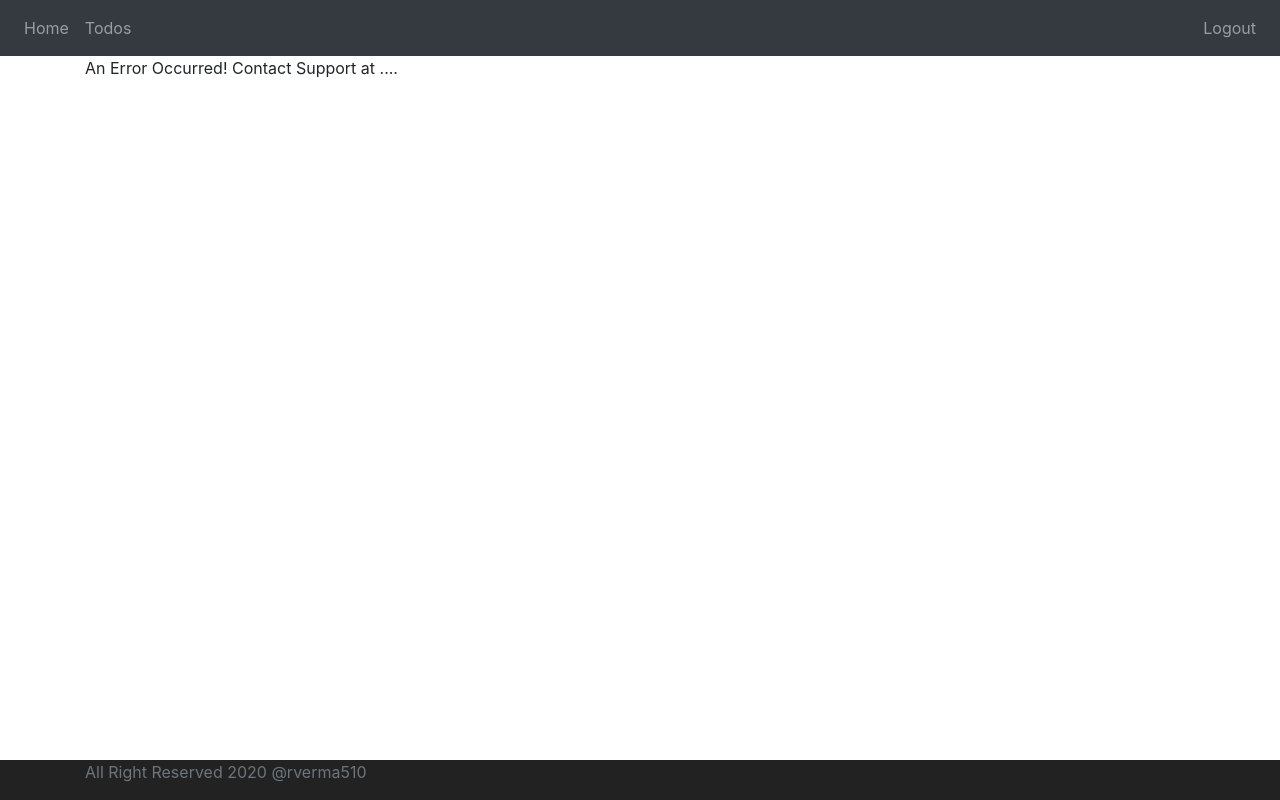
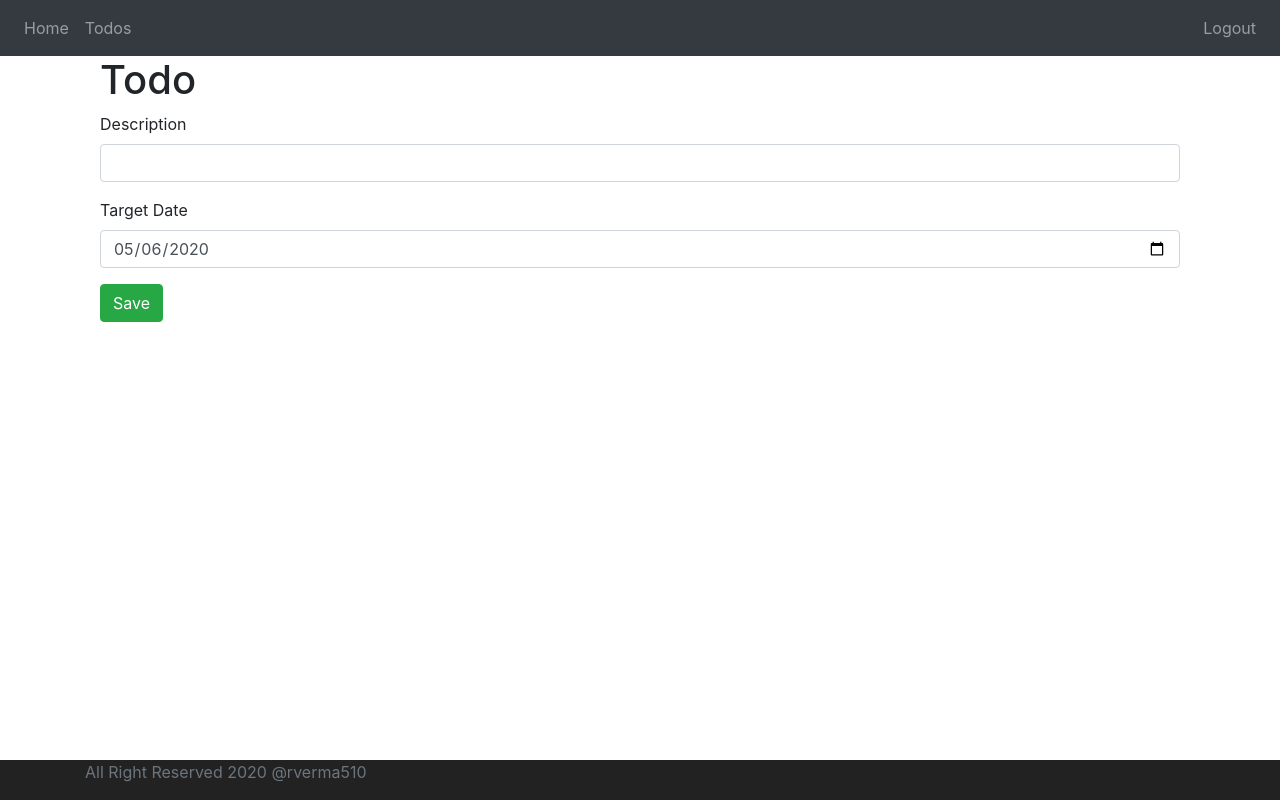
Before and after one commit to rverma510/Todos-Application, an Angular app in the folder frontend/todo/: page /todos/1 in a window 1280 px wide. Built offline with nearby package versions, Linux system fonts and the light colour scheme; no server answers; sample sign-in values are in the browser's storage.

Commit message:
Added todo component for updating details

```diff
--- a/frontend/todo/src/app/app-routing.module.ts
+++ b/frontend/todo/src/app/app-routing.module.ts
@@ -6,6 +6,7 @@ import { ErrorComponent } from './error/error.component';
 import { ListTodosComponent } from './list-todos/list-todos.component';
 import { LogoutComponent } from './logout/logout.component';
 import { RouteGuardService } from './service/route-guard.service';
+import { TodoComponent } from './todo/todo.component';
 
 
 const routes: Routes = [
@@ -14,6 +15,7 @@ const routes: Routes = [
   { path:'welcome/:name', component: WelcomeComponent, canActivate: [RouteGuardService]},
   { path:'todos', component: ListTodosComponent, canActivate: [RouteGuardService]},
   { path:'logout', component: LogoutComponent, canActivate: [RouteGuardService]},
+  { path:'todos/:id', component: TodoComponent, canActivate: [RouteGuardService]},
   { path:'**', component: ErrorComponent},
 ];
 
--- a/frontend/todo/src/app/app.module.ts
+++ b/frontend/todo/src/app/app.module.ts
@@ -12,6 +12,7 @@ import { MenuComponent } from './menu/menu.component';
 import { FooterComponent } from './footer/footer.component';
 import { LogoutComponent } from './logout/logout.component';
 import { HttpClientModule } from '@angular/common/http';
+import { TodoComponent } from './todo/todo.component';
 
 @NgModule({
   declarations: [
@@ -22,7 +23,8 @@ import { HttpClientModule } from '@angular/common/http';
     ListTodosComponent,
     MenuComponent,
     FooterComponent,
-    LogoutComponent
+    LogoutComponent,
+    TodoComponent
   ],
   imports: [
     BrowserModule,
--- a/frontend/todo/src/app/list-todos/list-todos.component.html
+++ b/frontend/todo/src/app/list-todos/list-todos.component.html
@@ -14,7 +14,10 @@
                     Is Completed?
                 </th>
                 <th>
-                    Actions
+                    Update
+                </th>
+                <th>
+                    Delete
                 </th>
             </tr>
         </thead>
@@ -30,6 +33,9 @@
                     {{todo.done}}
                 </td>
                 <td>
+                    <button (click)="updateTodo(todo.id)" class="btn btn-success">Update</button>
+                </td>
+                <td>
                     <button (click)="deleteTodo(todo.id)" class="btn btn-warning">Delete</button>
                 </td>
             </tr>
--- a/frontend/todo/src/app/list-todos/list-todos.component.ts
+++ b/frontend/todo/src/app/list-todos/list-todos.component.ts
@@ -1,5 +1,7 @@
 import { Component, OnInit } from '@angular/core';
 import { TodoDataService } from '../service/data/todo-data.service';
+import { Router } from '@angular/router';
+import { R3FactoryTarget } from '@angular/compiler';
 
 export class Todo{
   constructor(
@@ -20,7 +22,7 @@ export class ListTodosComponent implements OnInit {
   todos: Todo[];
   message = '';
 
-  constructor(private todoService: TodoDataService) { }
+  constructor(private todoService: TodoDataService, private router: Router) { }
 
   ngOnInit(): void {
     this.retrieveTodos();
@@ -45,4 +47,10 @@ export class ListTodosComponent implements OnInit {
     )
   }
 
+  updateTodo(id) {
+    console.log(`update ${id}`);
+    this.router.navigate(['todos', id]);
+
+  }
+
 }
--- a/frontend/todo/src/app/service/data/todo-data.service.ts
+++ b/frontend/todo/src/app/service/data/todo-data.service.ts
@@ -9,12 +9,18 @@ export class TodoDataService {
 
   constructor(private http: HttpClient) { }
 
-  retrieveAllTodos(username: string) {
+  retrieveAllTodos(username) {
     return this.http.get<Todo[]>(`http://localhost:8080/users/${username}/todos`);
+  }
+
+  retrieveTodo(username, id) {
+    return this.http.get<Todo>(`http://localhost:8080/users/${username}/todos/${id}`);
   }
 
   deleteTodo(username, id) {
     return this.http.delete(`http://localhost:8080/users/${username}/todos/${id}`);
   }
 
+
+
 }
--- /dev/null
+++ b/frontend/todo/src/app/todo/todo.component.html
@@ -0,0 +1,12 @@
+<div class="container">
+    <h1>Todo</h1>
+    <fieldset class="form-group">
+        <label>Description</label>
+        <input type="text" [(ngModel)]="todo.description" class="form-control" name="description" required="required">
+    </fieldset>
+    <fieldset class="form-group">
+        <label>Target Date</label>
+        <input type="date" [ngModel]="todo.targetDate | date:'yyyy-MM-dd'" (ngModelChange) = "todo.targetDate = $event"class="form-control" name="targetDate" required="required">
+    </fieldset>
+    <button class="btn btn-success" (click)="saveTodo()">Save</button>
+</div>
--- /dev/null
+++ b/frontend/todo/src/app/todo/todo.component.ts
@@ -0,0 +1,30 @@
+import { Component, OnInit } from '@angular/core';
+import { TodoDataService } from '../service/data/todo-data.service';
+import { Todo } from '../list-todos/list-todos.component';
+import { ActivatedRoute } from '@angular/router';
+
+@Component({
+  selector: 'app-todo',
+  templateUrl: './todo.component.html',
+  styleUrls: ['./todo.component.css']
+})
+export class TodoComponent implements OnInit {
+
+  id: number;
+  todo: Todo;
+
+  constructor(private todoService: TodoDataService, private route: ActivatedRoute) { }
+
+  ngOnInit(): void {
+    this.id = this.route.snapshot.params['id'];
+    this.todo = new Todo(1, '', false, new Date());
+    this.todoService.retrieveTodo("rverma510", this.id).subscribe(
+      data => this.todo = data
+    );
+  }
+
+  saveTodo() {
+
+  }
+
+}
```
Also changed, not shown: frontend/todo/src/app/todo/todo.component.css (added), 1 other file (tests, documents, lock files or other folders).
